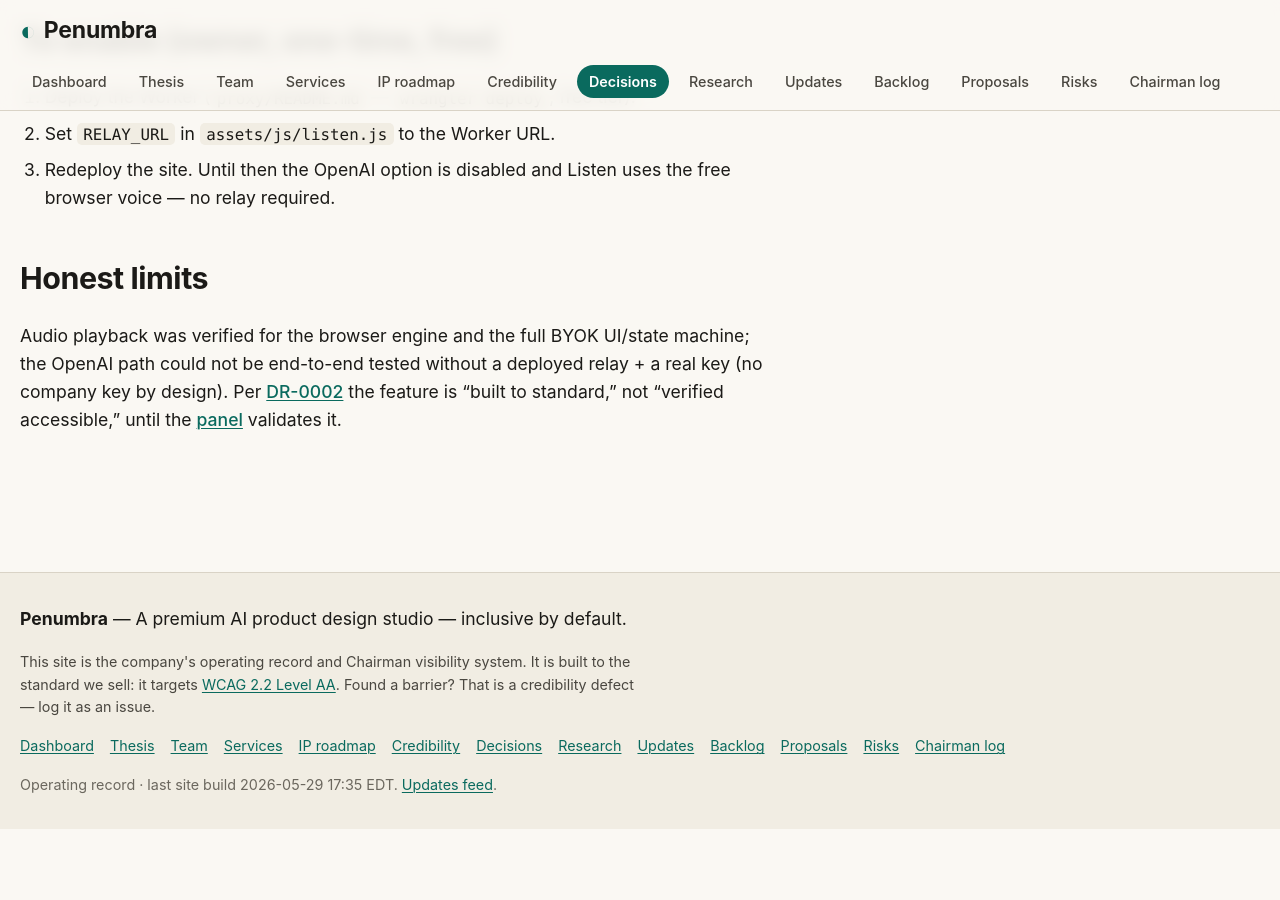
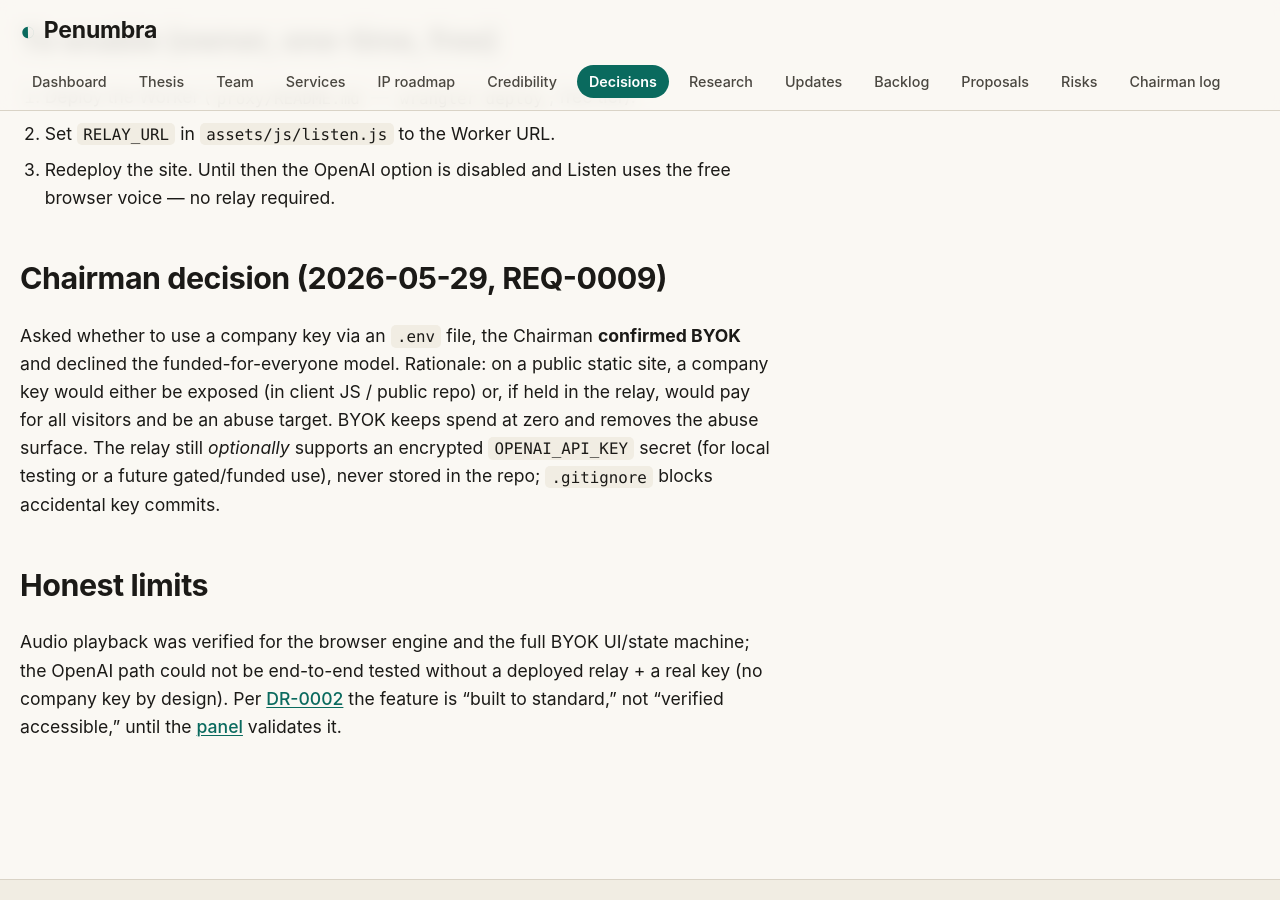
Before and after one commit to mpaiva/autonomous-ux-03, a Jekyll site: the page built from _decisions/0016-byok-openai-voices.md, in a window 1280 px wide and 900 px high, scrolled down 1757 px. Built offline with Jekyll 4.4.1, drawn with Linux system fonts in a browser that asks for light colours; before the commit the page ends 2586 px from its top, so only the background shows below that.

Commit message:
Confirm BYOK key model; harden against key commits (REQ-0009)
Chairman asked about an .env key. Confirmed BYOK (no key in public repo/site). Relay
optionally accepts an encrypted OPENAI_API_KEY secret for local/future use (never in
source); .gitignore now blocks .env/.dev.vars; added proxy/.dev.vars.example + secret
docs in proxy/README. Recorded in DR-0016 + REQ-0009.

Co-Authored-By: Claude Opus 4.8 (1M context) <noreply@anthropic.com>

```diff
--- a/_decisions/0016-byok-openai-voices.md
+++ b/_decisions/0016-byok-openai-voices.md
@@ -62,6 +62,16 @@ company funds nothing.
 3. Redeploy the site. Until then the OpenAI option is disabled and Listen uses the
    free browser voice — no relay required.
 
+## Chairman decision (2026-05-29, REQ-0009)
+
+Asked whether to use a company key via an `.env` file, the Chairman **confirmed
+BYOK** and declined the funded-for-everyone model. Rationale: on a public static
+site, a company key would either be exposed (in client JS / public repo) or, if held
+in the relay, would pay for all visitors and be an abuse target. BYOK keeps spend at
+zero and removes the abuse surface. The relay still *optionally* supports an
+encrypted `OPENAI_API_KEY` secret (for local testing or a future gated/funded use),
+never stored in the repo; `.gitignore` blocks accidental key commits.
+
 ## Honest limits
 
 Audio playback was verified for the browser engine and the full BYOK UI/state
```
Also changed, not shown: _prompts/0009-env-file-question.md (added, +45 -0 lines), proxy/README.md (+24 -0 lines), proxy/openai-tts-worker.js (+16 -6 lines), CHANGELOG.md, 2 other files.
